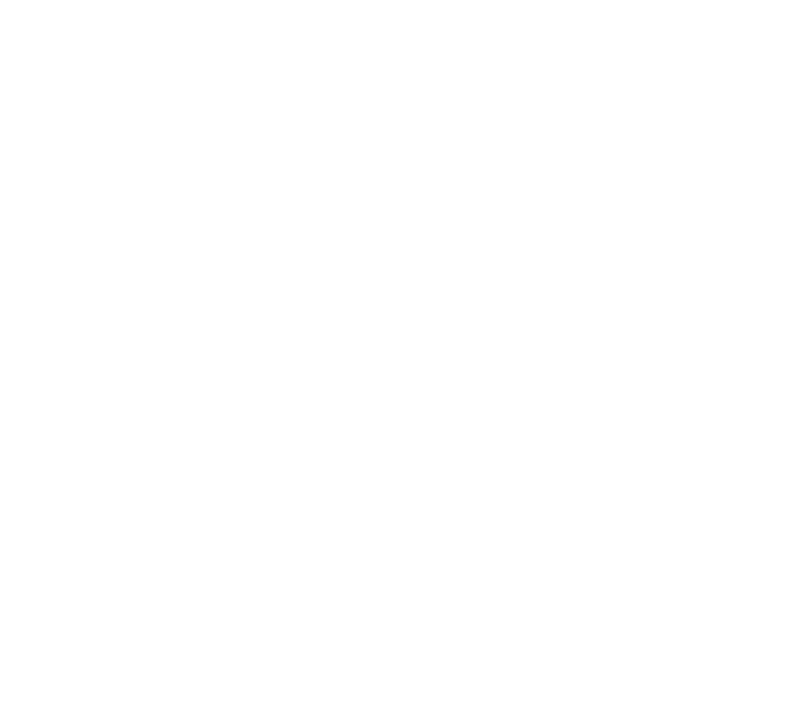
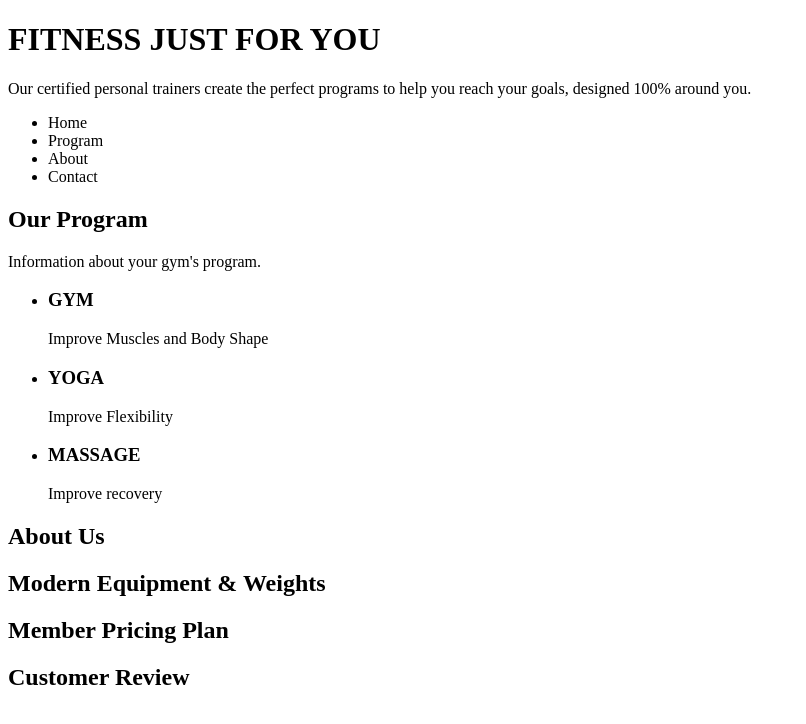
Before and after one commit to FredH2O/Gym-Website, a plain HTML site: page index.html in a window 1280 px wide. Shown: the whole page, without its empty margins (0-806 px from the left). Drawn offline with Linux system fonts and the light colour scheme.

Commit message:
index update

```diff
--- a/index.html
+++ b/index.html
@@ -1,11 +1,72 @@
 <!DOCTYPE html>
 <html lang="en">
+
 <head>
     <meta charset="UTF-8">
     <meta name="viewport" content="width=device-width, initial-scale=1.0">
-    <title>Document</title>
+    <meta name="author" content="Frederico">
+    <meta name="description" content="Gym website design">
+    <meta name="keywords" content="Gym, Website, Design">
+    <title>Gym Website</title>
 </head>
+
 <body>
+    <header>
+        <h1>FITNESS JUST FOR YOU</h1>
+        <p>Our certified personal trainers create the perfect programs to help you reach your goals, designed 100%
+            around you.</p>
+    </header>
+    <nav>
+        <ul>
+            <li>Home</li>
+            <li>Program</li>
+            <li>About</li>
+            <li>Contact</li>
+        </ul>
+    </nav>
+    <main>
+        <article>
+            <div>
+                <h2>Our Program</h2>
+                <p>Information about your gym's program.</p>
+                <ul>
+                    <li>
+                        <h3>GYM</h3>
+                        <p>Improve Muscles and Body Shape</p>
+                    </li>
+                    <li>
+                        <h3>YOGA</h3>
+                        <p>Improve Flexibility</p>
+                    </li>
+                    <li>
+                        <h3>MASSAGE</h3>
+                        <p>Improve recovery</p>
+                    </li>
+                </ul>
+            </div>
+        </article>
+        <section>
+            <h2>About Us</h2>
+            <div>
 
+            </div>
+        </section>
+        <section>
+            <h2>Modern Equipment & Weights</h2>
+            <div>
+
+            </div>
+        </section>
+        <section>
+            <h2>Member Pricing Plan</h2>
+        </section>
+        <section>
+            <h2>Customer Review</h2>
+            <div>
+
+            </div>
+        </section>
+    </main>
 </body>
+
 </html>
```
Also changed, not shown: styles.css (added), 1 other file.
